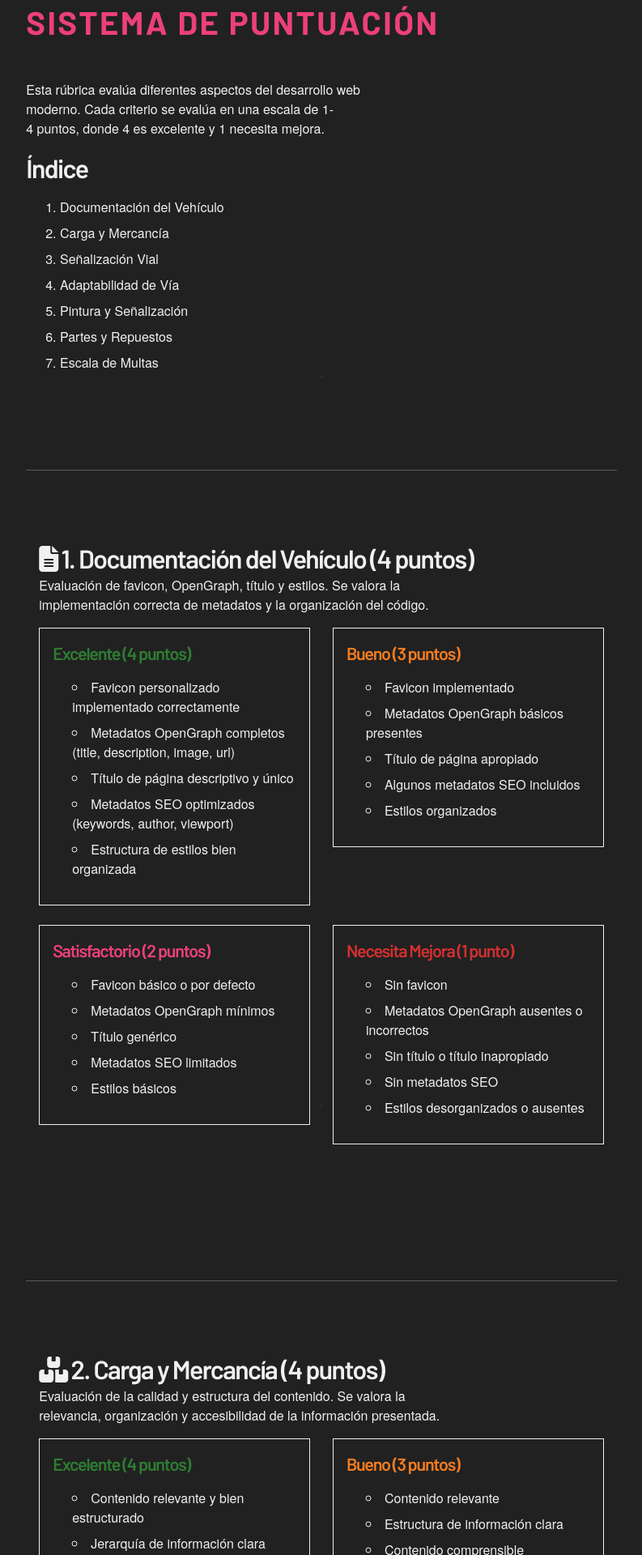
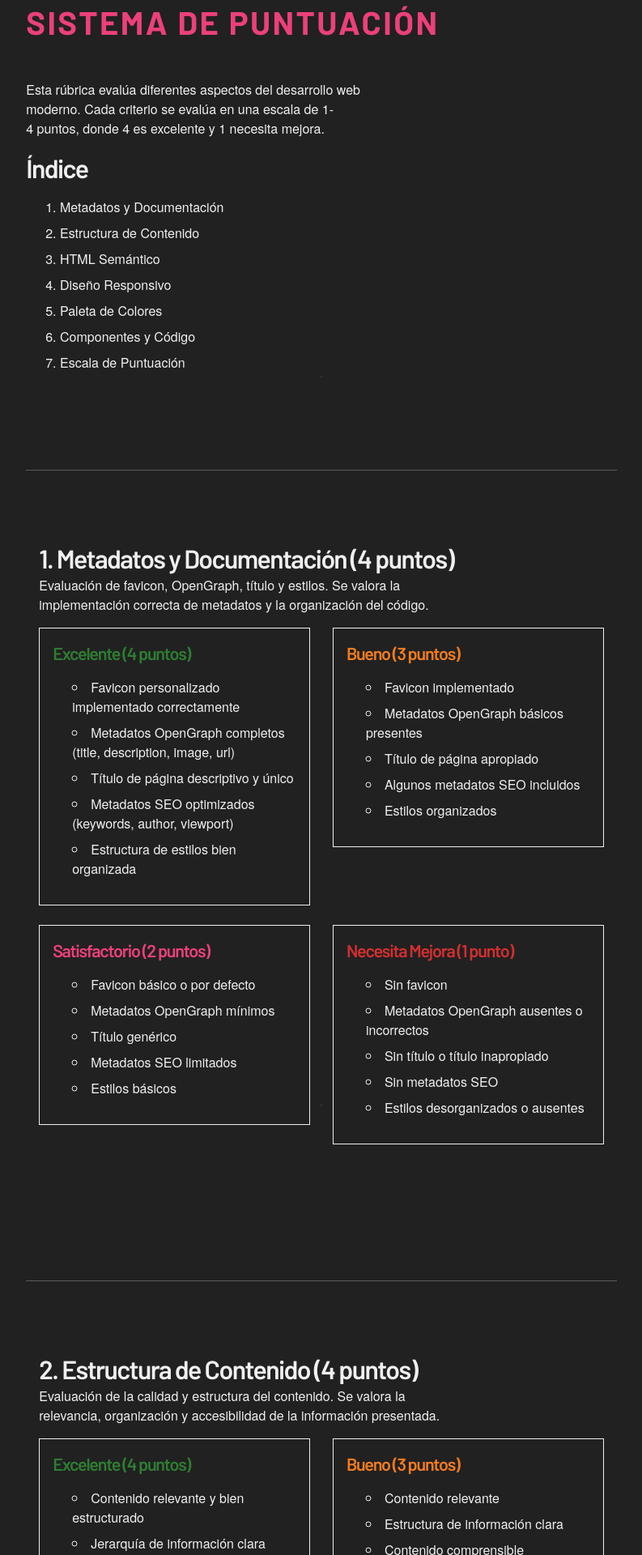
Before and after one commit to juanfuent-es/centro.movilidad-cdmx, a Jekyll site: the page built from rubrica.html, in a window 1280 px wide. Shown: the part 885-2805 px from the top of the page at 81% size, without its empty margins (243-1036 px from the left). Built offline with Jekyll 4.4.1, drawn with Linux system fonts in a browser that asks for light colours; some of the changed text lies outside the part shown.

Commit message:
Update Rubrica

```diff
--- a/css/nav-link.css
+++ b/css/nav-link.css
@@ -25,11 +25,6 @@
     --nav-link-icon-max-width: 100px;
     --nav-link-icon-width: 60%;
 
-    /* Transiciones */
-    --nav-link-transition: all var(--transition-normal);
-    --nav-link-opacity: 0.8;
-    --nav-link-hover-opacity: 1;
-
     /* Bordes */
     --nav-link-border: none;
     --nav-link-border-radius: 0;
@@ -53,7 +48,7 @@
     color: var(--nav-link-color);
     border: var(--nav-link-border);
     border-radius: var(--nav-link-border-radius);
-    opacity: var(--nav-link-opacity);
+    opacity: .8;
 
     /* Tipografía */
     font-family: var(--font-heading);
@@ -65,7 +60,7 @@
     line-height: 1.1em;
 
     /* Comportamiento */
-    transition: var(--nav-link-transition);
+    transition: all 350ms ease;
     overflow: hidden;
     cursor: pointer;
 }
@@ -98,7 +93,7 @@
 .nav-link:active,
 .nav-link:hover {
     color: var(--nav-link-hover-color);
-    opacity: var(--nav-link-hover-opacity);
+    opacity: 1;
 }
 
 .nav-link:focus {
--- a/rubrica.html
+++ b/rubrica.html
@@ -18,13 +18,13 @@ description: Criterios de evaluación para proyectos de desarrollo web
         <nav role="navigation">
             <h3>Índice</h3>
             <ol>
-                <li><a title="Documentación del vehículo" href="#documentacion">Documentación del Vehículo</a></li>
-                <li><a title="Carga y mercancía" href="#contenido">Carga y Mercancía</a></li>
-                <li><a title="Señalización vial" href="#semantica">Señalización Vial</a></li>
-                <li><a title="Adaptabilidad de vía" href="#responsive">Adaptabilidad de Vía</a></li>
-                <li><a title="Pintura y señalización" href="#colores">Pintura y Señalización</a></li>
-                <li><a title="Partes y repuestos" href="#componentes">Partes y Repuestos</a></li>
-                <li><a title="Escala de multas" href="#escala">Escala de Multas</a></li>
+                <li><a title="Metadatos y documentación" href="#documentacion">Metadatos y Documentación</a></li>
+                <li><a title="Estructura de contenido" href="#contenido">Estructura de Contenido</a></li>
+                <li><a title="HTML semántico" href="#semantica">HTML Semántico</a></li>
+                <li><a title="Diseño responsivo" href="#responsive">Diseño Responsivo</a></li>
+                <li><a title="Paleta de colores" href="#colores">Paleta de Colores</a></li>
+                <li><a title="Componentes y código" href="#componentes">Componentes y Código</a></li>
+                <li><a title="Escala de puntuación" href="#escala">Escala de Puntuación</a></li>
             </ol>
         </nav>
     </section>
@@ -33,7 +33,7 @@ description: Criterios de evaluación para proyectos de desarrollo web
         <hr>
         <article id="documentacion" class="twelve columns" tabindex="-1">
             <header>
-                <h3><i class="fa-solid fa-file-lines"></i> 1. Documentación del Vehículo (4 puntos)</h3>
+                <h3>1. Metadatos y Documentación (4 puntos)</h3>
                 <p>Evaluación de favicon, OpenGraph, título y estilos. Se valora la implementación correcta de metadatos y la organización del código.</p>
             </header>
 
@@ -90,7 +90,7 @@ description: Criterios de evaluación para proyectos de desarrollo web
         <hr>
         <article id="contenido" class="twelve columns" tabindex="-1">
             <header>
-                <h3><i class="fa-solid fa-boxes-stacked"></i> 2. Carga y Mercancía (4 puntos)</h3>
+                <h3>2. Estructura de Contenido (4 puntos)</h3>
                 <p>Evaluación de la calidad y estructura del contenido. Se valora la relevancia, organización y accesibilidad de la información presentada.</p>
             </header>
 
@@ -147,7 +147,7 @@ description: Criterios de evaluación para proyectos de desarrollo web
         <hr>
         <article id="semantica" class="twelve columns" tabindex="-1">
             <header>
-                <h3><i class="fa-solid fa-road"></i> 3. Señalización Vial (4 puntos)</h3>
+                <h3>3. HTML Semántico (4 puntos)</h3>
                 <p>Evaluación del uso correcto de elementos HTML5 semánticos. Se valora la estructura semántica y accesibilidad del código HTML.</p>
             </header>
 
@@ -199,7 +199,7 @@ description: Criterios de evaluación para proyectos de desarrollo web
     <hr>
     <section class="row">
         <div class="columns twelve">
-            <h3>4. Adaptabilidad de Vía (4 puntos)</h3>
+            <h3>4. Diseño Responsivo (4 puntos)</h3>
             <p>Evaluación de la adaptabilidad a diferentes dispositivos</p>
         </div>
     </section>
@@ -254,7 +254,7 @@ description: Criterios de evaluación para proyectos de desarrollo web
     <hr>
     <section class="row">
         <div class="columns twelve">
-            <h3>5. Pintura y Señalización (4 puntos)</h3>
+            <h3>5. Paleta de Colores (4 puntos)</h3>
             <p>Evaluación de la paleta de colores y coherencia visual</p>
         </div>
     </section>
@@ -309,7 +309,7 @@ description: Criterios de evaluación para proyectos de desarrollo web
     <hr>
     <section class="row">
         <div class="columns twelve">
-            <h3>6. Partes y Repuestos (4 puntos)</h3>
+            <h3>6. Componentes y Código (4 puntos)</h3>
             <p>Evaluación de la organización y reutilización del código</p>
         </div>
     </section>
@@ -365,7 +365,7 @@ description: Criterios de evaluación para proyectos de desarrollo web
     <hr>
     <section class="row">
         <div class="columns twelve">
-            <h3>Escala de Multas</h3>
+            <h3>Escala de Puntuación</h3>
             <p>Sistema de puntuación y calificación final</p>
         </div>
     </section>
```
